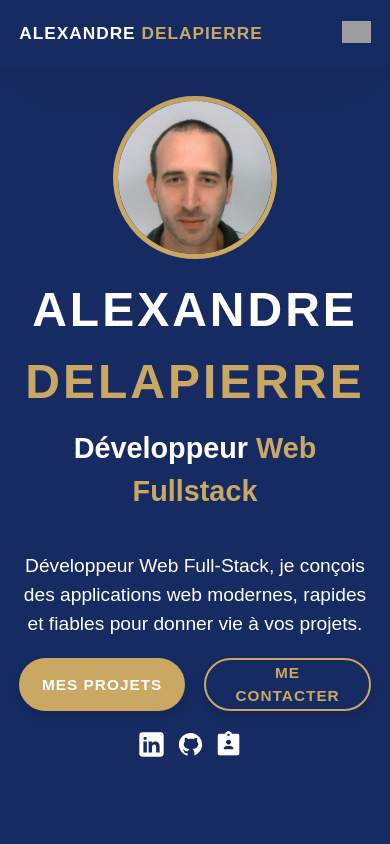
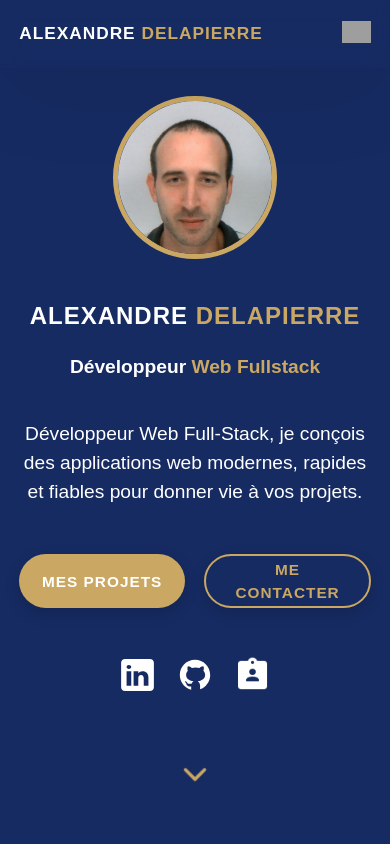
Before and after one commit to AlexDelapierre/Portfolio-React, a React (Create React App) app: page / in a window 390 px wide. Shown: the top 844 px of the page. Built offline with nearby package versions, Linux system fonts and the light colour scheme; grey boxes are pictures that could not be loaded.

Commit message:
feat: add ScrollArrow component

```diff
--- a/src/components/Card/Card.css
+++ b/src/components/Card/Card.css
@@ -9,7 +9,7 @@
   overflow: hidden;
   box-shadow: 0 2px 16px rgba(0,0,0,0.2);
   max-width: 600px;
-  font-size: clamp(1.5rem, 2vw, 1.4rem);
+  font-size: clamp(1.4rem, 2vw, 1.3rem);
   transition: transform 0.2s;
 }
 
@@ -76,10 +76,9 @@
   /* line-height: 1.7; */
   color: #e0e0e0;
   margin-bottom: 0.5rem;
-  font-size: clamp(1.5rem, 2vw, 1.4rem);
-
+  font-size: clamp(1.4rem, 2vw, 1.3rem);
   display: -webkit-box;       /* boîte flexible */
-  -webkit-line-clamp: 4;      /* limite à 4 lignes */
+  -webkit-line-clamp: 5;      /* limite à 4 lignes */
   -webkit-box-orient: vertical;
   overflow: hidden;           /* cache le texte qui dépasse */
   text-overflow: ellipsis;    /* ajoute "..." à la fin */
@@ -96,10 +95,11 @@
 	color: #50a2ff;
 	border: none;
 	border-radius: 2rem;
-	padding: 0.4rem 1rem;
+	padding: 0.3rem 1rem;
   display: flex;
 	align-items: center;
 	justify-content: center;
+
 }
 
 .card-buttons-container {
@@ -110,7 +110,7 @@
 }
 
 .card-btn {
-  padding: 0.4rem 1rem;
+  padding: 0.3rem 1rem;
 }
 
 .inactive-link {
--- a/src/components/Hero/Hero.css
+++ b/src/components/Hero/Hero.css
@@ -1,4 +1,5 @@
 .home-hero {
+  position: relative;
   background-color: #162b62;
   min-height: 100vh;
 }
@@ -27,20 +28,27 @@
   margin-top: 1rem
 }
 
+@media screen and (max-width: 767px) {
+  .home-hero__title {
+    font-size: 2rem;
+    margin-top: 2rem
+  }
+}
+
 .home-hero__info {
   margin: 1rem auto 0 auto;
   max-width: 80rem
 }
 
+@media screen and (max-width: 767px) {
+  .home-hero__info {
+    margin: 1rem auto 5rem auto;
+  }
+}
+
 .home-hero__info-text {
   text-align: center;
 }
-
-/* @media only screen and (max-width: 37.5em) {
-  .home-hero__info-text {
-      font-size:2rem
-  }
-} */
 
 .home-hero__btns {
   margin-top: 2rem;
@@ -50,6 +58,12 @@
   margin-bottom: 2rem;
 }
 
+@media screen and (max-width: 767px) {
+  .home-hero__btns {
+    margin-bottom: 5rem;
+  }
+}
+
 .btn-Hero {
   font-size: 1.6rem;
   width: 12em;
@@ -57,53 +71,3 @@
   padding: 1.5rem 2rem;
   text-align: center
 }
-
-/* ------------------------Mouse scroll----------------------- */
-.home-hero__mouse-scroll-cont {
-  display: flex;
-  justify-content: center;
-  /* position: absolute;
-  bottom: 3%;
-  left: 50%;
-  transform: translateX(-50%) */
-}
-
-.mouse {
-  width: 25px;
-  height: 40px;
-  /* border: 2px solid #333; */
-  border: 2px solid #caa863;
-  border-radius: 60px;
-  position: relative;
-  overflow: hidden
-}
-
-.mouse::before {
-  content: '';
-  width: 5px;
-  height: 5px;
-  position: absolute;
-  top: 7px;
-  left: 50%;
-  transform: translateX(-50%);
-  /* background-color: #333; */
-  background-color: #caa863;
-  border-radius: 50%;
-  opacity: 1;
-  animation: wheel 1.3s infinite;
-  -webkit-animation: wheel 1.3s infinite
-}
-
-@keyframes wheel {
-  to {
-      opacity: 0;
-      top: 27px
-  }
-}
-
-@-webkit-keyframes wheel {
-  to {
-      opacity: 0;
-      top: 27px
-  }
-}
--- a/src/components/Hero/Hero.jsx
+++ b/src/components/Hero/Hero.jsx
@@ -2,6 +2,8 @@ import React from "react";
 import "./Hero.css";
 import PhotoIdentite from "../../assets/img/Photo_identite.jpg";
 import Socials from "../Socials/Socials";
+import ScrollArrow from "../ScrollArrow/ScrollArrow";
+// import { FaAngleDown } from "react-icons/fa";
 
 function Hero() {
   return (
@@ -36,9 +38,9 @@ function Hero() {
 
         <Socials/>
 
-        {/* <div className="home-hero__mouse-scroll-cont">
-          <div className="mouse"></div>
-        </div> */}
+        <div className="App">
+          <ScrollArrow />
+        </div>
 
       </div>
     </section>
--- /dev/null
+++ b/src/components/ScrollArrow/ScrollArrow.css
@@ -0,0 +1,93 @@
+.scroll-arrow {
+  /* display: flex;
+  justify-content: center;
+  align-items: center;
+  cursor: pointer;
+  margin-top: 1rem;  */
+
+  position: absolute;
+  left: 50%;
+  bottom: 5rem;
+  transform: translateX(-50%);
+  cursor: pointer;
+}
+
+@media screen and (min-width: 767px) {
+  .scroll-arrow {
+    bottom: 1.5rem;
+  }
+}
+
+.arrow-icon {
+  font-size: 4rem;
+  color: #caa863;
+  animation: bounce 1.5s infinite;
+}
+
+@keyframes bounce {
+  0%, 20%, 50%, 80%, 100% {
+    transform: translateY(0);
+  }
+  40% {
+    transform: translateY(8px);
+  }
+  60% {
+    transform: translateY(4px);
+  }
+}
+
+/* ------------------------Mouse scroll----------------------- */
+.home-hero__mouse-scroll-cont {
+  display: flex;
+  justify-content: center;
+  /* position: absolute;
+  bottom: 3%;
+  left: 50%;
+  transform: translateX(-50%) */
+}
+
+@media screen and (max-width: 767px) {
+  .home-hero__mouse-scroll-cont {
+    margin-top: 5rem;
+  }
+}
+
+.mouse {
+  position: relative;
+  width: 4rem;
+  height: 6rem;
+  /* border: 2px solid #333; */
+  border: 2px solid #caa863;
+  border-radius: 60px;
+  overflow: hidden
+}
+
+.mouse::before {
+  position: absolute;
+  content: '';
+  width: 5px;
+  height: 5px;
+  top: 7px;
+  left: 50%;
+  transform: translateX(-50%);
+  /* background-color: #333; */
+  background-color: #caa863;
+  border-radius: 50%;
+  opacity: 1;
+  animation: wheel 1.3s infinite;
+  -webkit-animation: wheel 1.3s infinite
+}
+
+@keyframes wheel {
+  to {
+      opacity: 0;
+      top: 27px
+  }
+}
+
+@-webkit-keyframes wheel {
+  to {
+      opacity: 0;
+      top: 27px
+  }
+}
--- /dev/null
+++ b/src/components/ScrollArrow/ScrollArrow.jsx
@@ -0,0 +1,18 @@
+import React from "react";
+import "./ScrollArrow.css";
+import { FiChevronDown } from "react-icons/fi";
+
+const ScrollArrow = () => {
+  return (
+    <div className="scroll-arrow">
+      <FiChevronDown className="arrow-icon" />
+    </div>
+
+    // Mouse scroll indicator
+    /* <div className="home-hero__mouse-scroll-cont">
+      <div className="mouse"></div>
+    </div> */
+  );
+};
+
+export default ScrollArrow;
--- a/src/components/Socials/Socials.css
+++ b/src/components/Socials/Socials.css
@@ -1,6 +1,8 @@
 .socials-container {
   display: flex;
-  justify-content: center; /* par défaut centré */
+  justify-content: center;
+  align-items: center;
+  gap: 2rem;
 }
 
 .socials-container.align-left {
@@ -12,8 +14,13 @@
 }
 
 .social {
-  width: 3rem;
-  margin-right: 1rem
+    width: 4rem;
+  }
+
+@media screen and (min-width: 767px) {
+  .social {
+    width: 3rem;
+  }
 }
 
 .social:hover {
--- a/src/data/projectsData.js
+++ b/src/data/projectsData.js
@@ -8,8 +8,19 @@ import SymfonyShopMobile from "../assets/img/SymfonyShop_mobile.PNG";
 import SymfonyShopDesktop from "../assets/img/SymfonyShop_desktop.PNG";
 import BookeoMobile from "../assets/img/Bookeo_mobile.PNG";
 import BookeoDesktop from "../assets/img/Bookeo_desktop.PNG";
+import PortfolioMobile from "../assets/img/Portfolio_mobile.PNG";
+import PortfolioDesktop from "../assets/img/Portfolio_desktop.PNG";
 
 const projectsData = [
+  {
+      imageMobile: PortfolioMobile,
+      imageDesktop: PortfolioDesktop,
+      title: "Portfolio",
+      tags: ["React","JavaScript","CSS","Responsive Design","Mobile First"],
+      description: "Projet réalisé pour présenter mes compétences en frontend. Conception d’un site interactif et responsive, avec animations et navigation fluide. Développement d’une interface moderne avec React et optimisation de l’expérience utilisateur.",
+      liveLink: "#",
+      codeLink: "https://github.com/AlexDelapierre/Portfolio-React"
+    },
     {
       imageMobile: VintagoMobile,
       imageDesktop: VintagoDesktop,
--- a/src/index.css
+++ b/src/index.css
@@ -53,9 +53,17 @@ section {
 h1 {
   font-size: 5rem;
   text-transform: uppercase;
-  letter-spacing: 3px;
+  letter-spacing: 2px;
   text-align: center;
   font-weight: 800
+}
+
+@media screen and (max-width: 767px) {
+  h1 {
+    font-size: 2.5rem;
+    letter-spacing: 1px;
+    margin-top: 4rem;
+  }
 }
 
 h2 {
```
Also changed, not shown: src/assets/img/Portfolio_desktop.PNG (added), src/assets/img/Portfolio_mobile.PNG (added).
